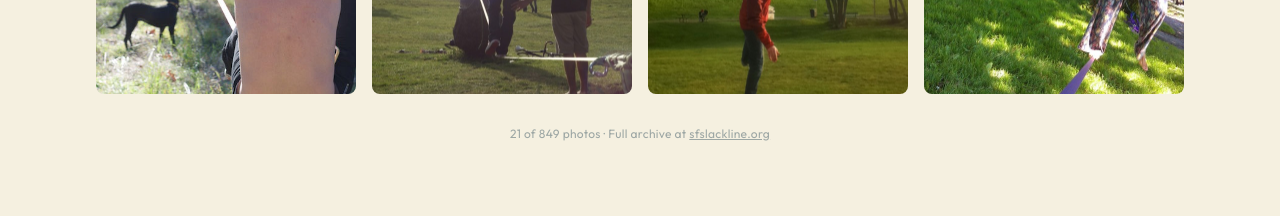
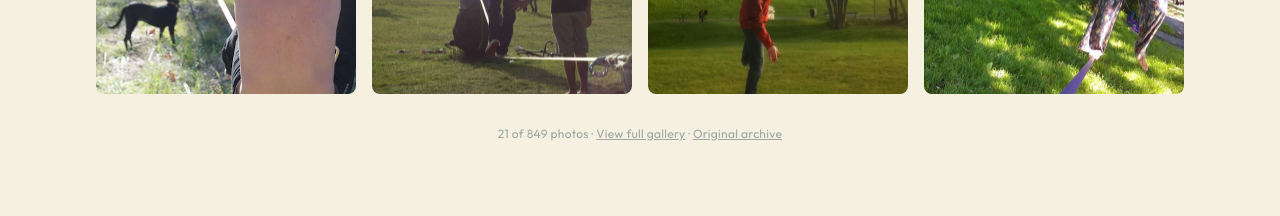
Before and after one commit to speedwarnsf/sfslackline, a Next.js app: page / in a window 1280 px wide. Shown: the part 3360-3576 px from the top of the page. Built offline with nearby package versions, Linux system fonts and the light colour scheme; a web font is replaced by a local one.

Commit message:
Homepage: link to photos gallery page

```diff
--- a/src/app/page.tsx
+++ b/src/app/page.tsx
@@ -154,7 +154,7 @@ export default function Home() {
           </div>
 
           <p className="text-center text-[#1A3A4A]/40 text-xs mt-8 tracking-wide">
-            21 of 849 photos · Full archive at <a href="https://sfslackline.org" target="_blank" rel="noopener noreferrer" className="underline hover:text-[#1E6B7B]">sfslackline.org</a>
+            21 of 849 photos · <a href="/photos" className="underline hover:text-[#1E6B7B]">View full gallery</a> · <a href="https://sfslackline.org" target="_blank" rel="noopener noreferrer" className="underline hover:text-[#1E6B7B]">Original archive</a>
           </p>
         </div>
       </section>
```
